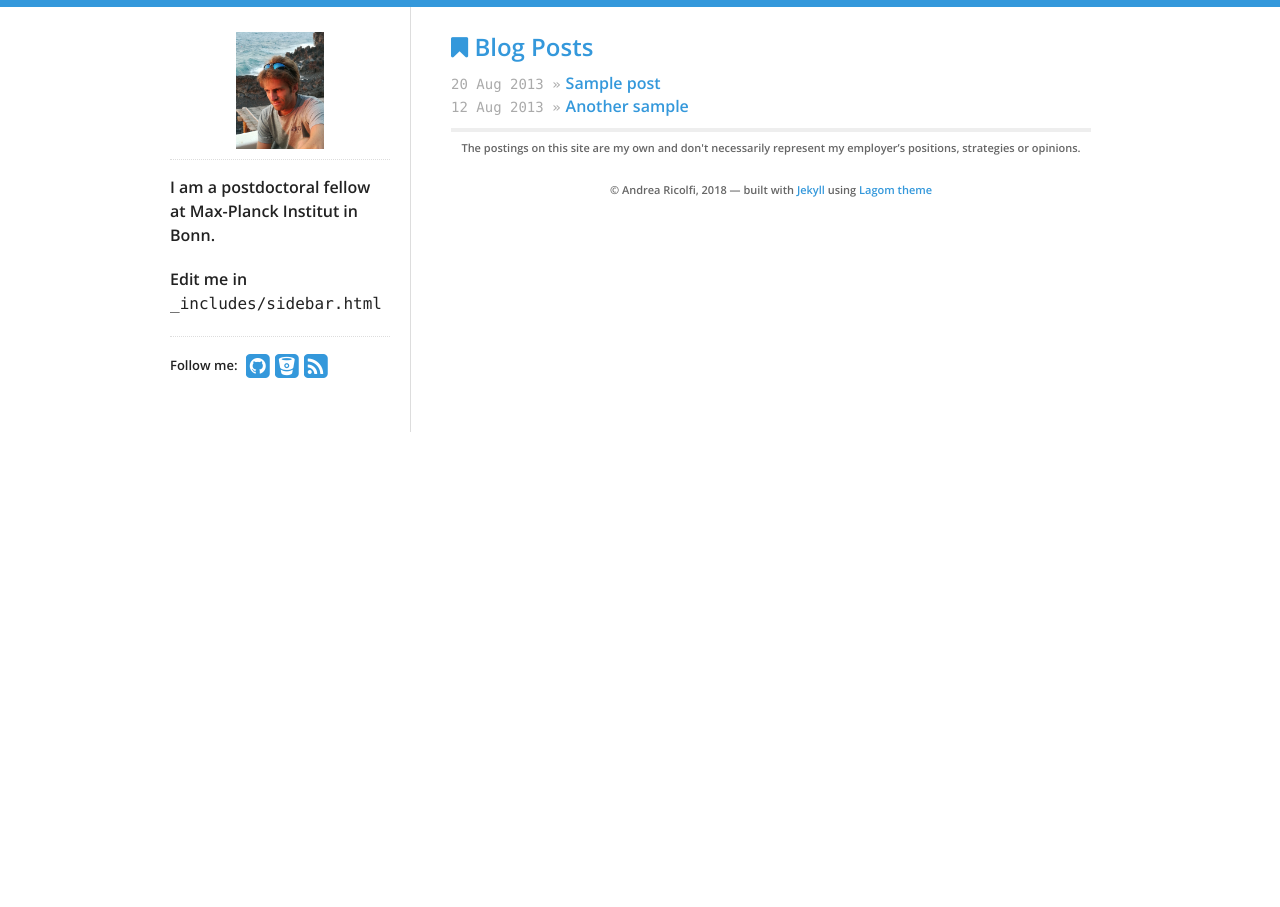
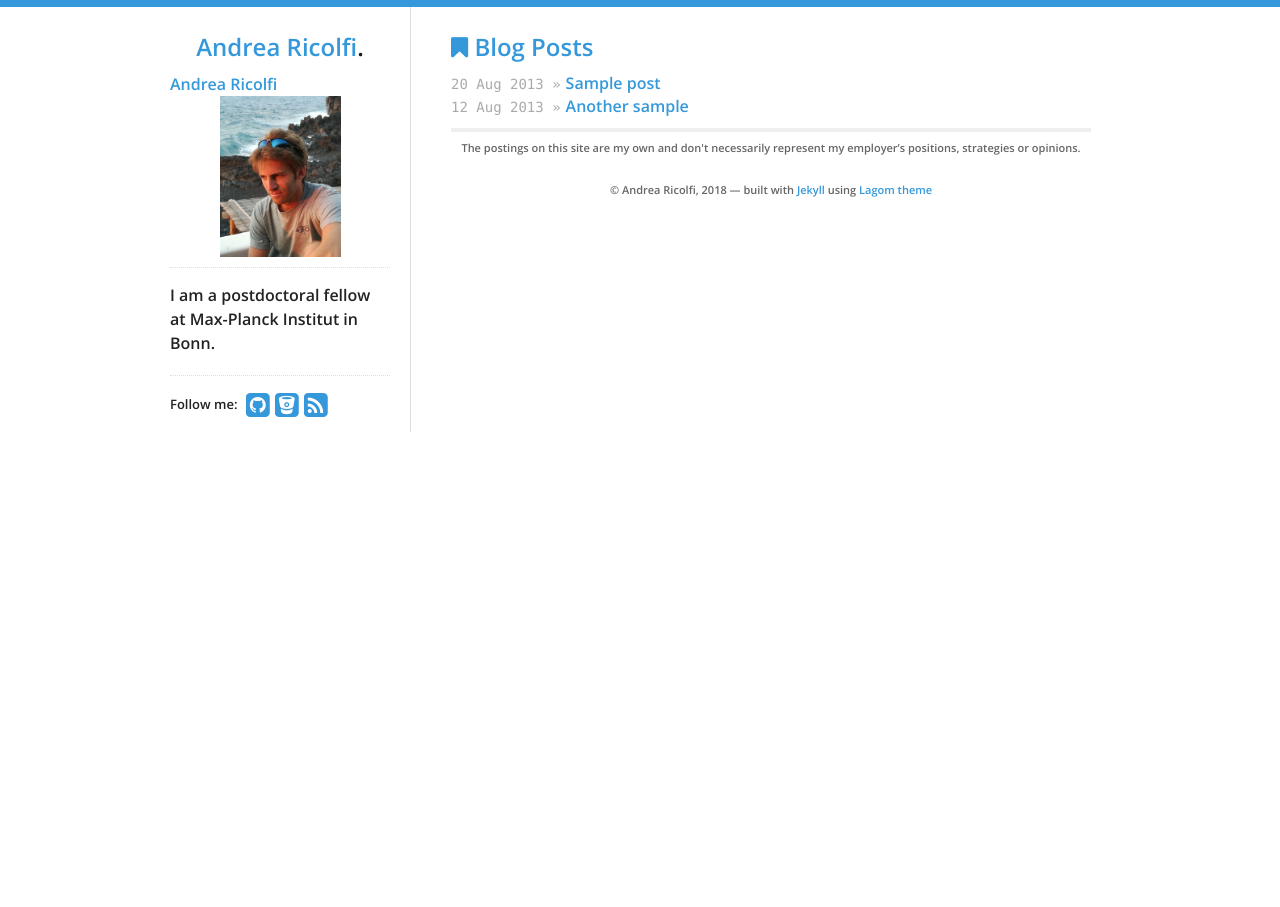
Before and after one commit to atricolfi/atricolfi.github.io, a Jekyll site: the page built from index.html, in a window 1280 px wide. Built offline with Jekyll 4.4.1, drawn with Linux system fonts in a browser that asks for light colours.

Commit message:
Update sidebar.html

```diff
--- a/_includes/sidebar.html
+++ b/_includes/sidebar.html
@@ -1,16 +1,16 @@
 <nav>
-
+  <h2><a href="/">{{ site.data.theme.name }}</a>.</h2>
   <a href="/">
+    Andrea Ricolfi
     {% if site.data.theme.social.gravatar %}
     <img src="http://www.gravatar.com/avatar/{{ site.data.theme.social.gravatar }}?s=200" id="gravatar" alt="My photo"/>
     {% else %}
-    <img src="/IMG_2665.jpg" width="40%" id="IMG_2665.jpg" alt="Blog logo"/>
+    <img src="/IMG_2665.jpg" width="55%" id="IMG_2665.jpg" alt="Blog logo"/>
     {% endif %}
   </a>
   <div id="bio">
     <p>I am a postdoctoral fellow at Max-Planck Institut in Bonn.</p>
     <p>
-      Edit me in <code>_includes/sidebar.html</code>
     </p>
   </div>
   <div id="social">
```
